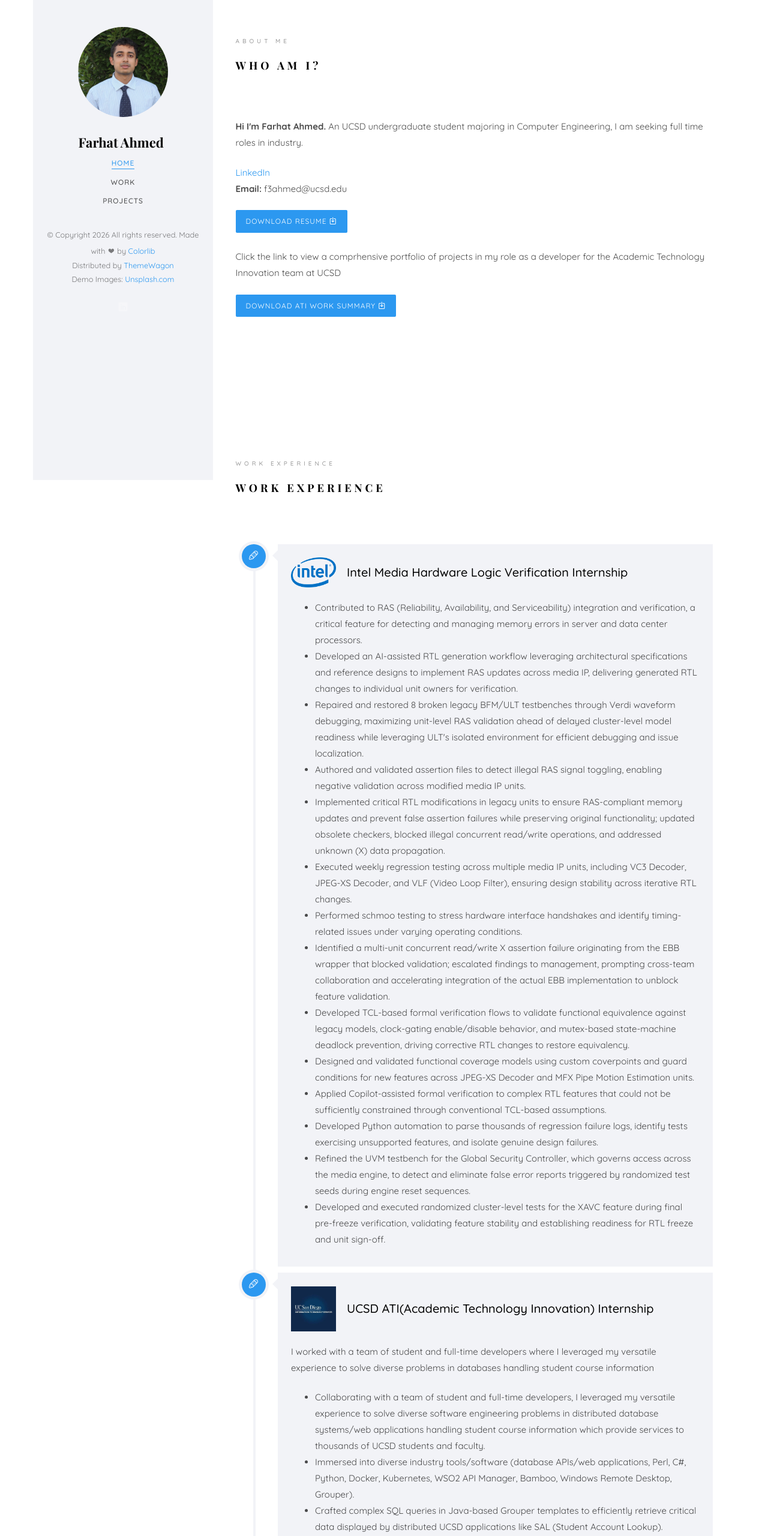
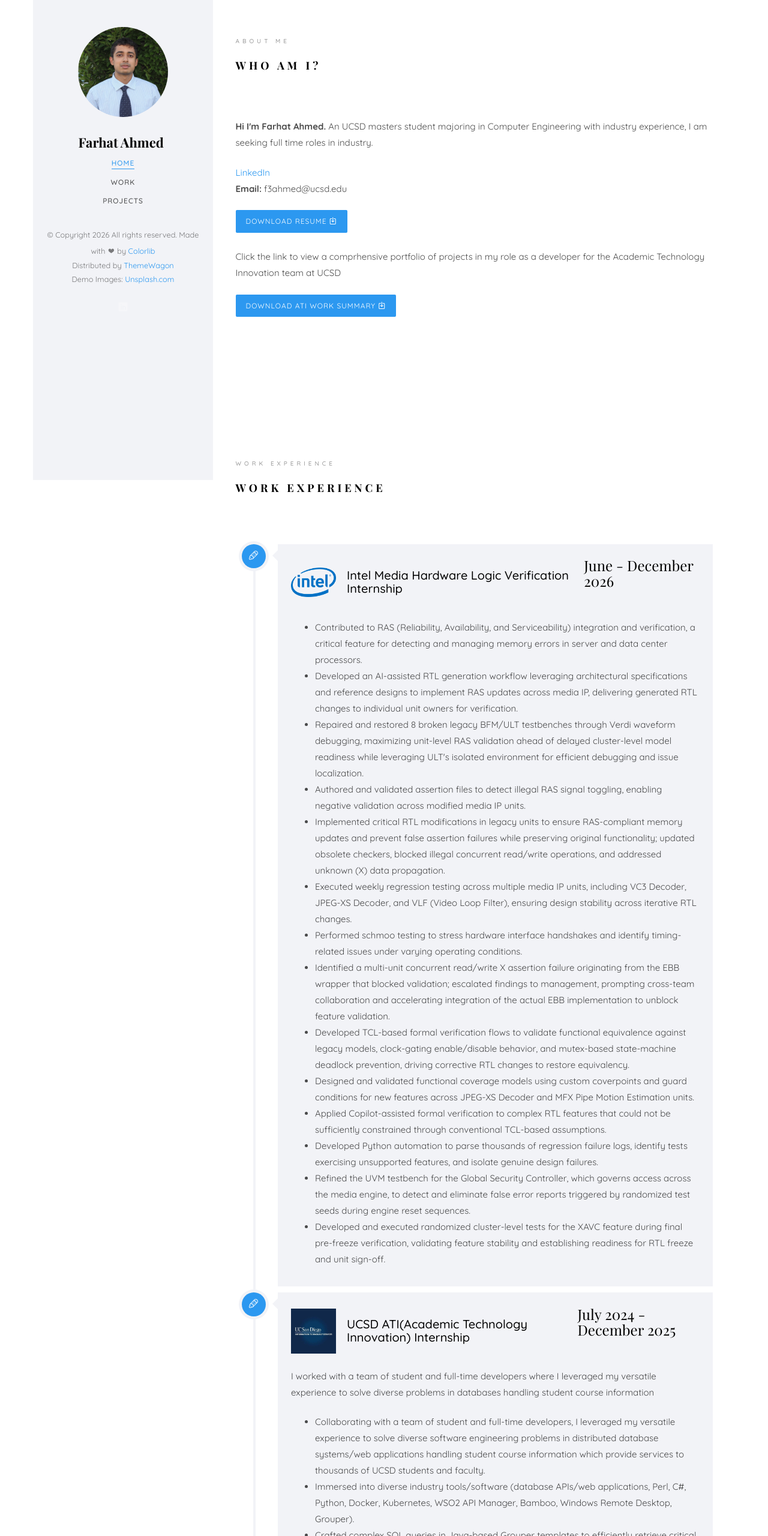
Before and after one commit to ahmedCoder12424/ahmedCoder12424.github.io-, a plain HTML site: page index.html in a window 1280 px wide. Shown: the top 2560 px of the page at 60% size. Drawn offline with nearby package versions, Linux system fonts and the light colour scheme; files whose address does not match are found by name; a web font is replaced by a local one.

Commit message:
Revise personal information and internship timelines
Updated internship dates and academic status in the About Me section.

```diff
--- a/index.html
+++ b/index.html
@@ -94,7 +94,7 @@ Copyright <script>document.write(new Date().getFullYear());</script> All rights
 									<div class="about-desc">
 										<span class="heading-meta">About Me</span>
 										<h2 class="colorlib-heading">Who Am I?</h2>
-										<p><strong>Hi I'm Farhat Ahmed.</strong> An UCSD undergraduate student majoring in Computer Engineering, I am seeking full time roles in industry.</p>
+										<p><strong>Hi I'm Farhat Ahmed.</strong> An UCSD masters student majoring in Computer Engineering with industry experience, I am seeking full time roles in industry.</p>
 										<a href="https://www.linkedin.com/in/farhat-ahmed-33391b25b/">LinkedIn</a>
 										<p><strong>Email:</strong> f3ahmed@ucsd.edu</p>
 										<p><a class="btn btn-primary btn-learn" href="Resume.pdf" download="Resume.pdf">Download Resume <i class="icon-download4"></i></a></p>
@@ -143,7 +143,7 @@ Copyright <script>document.write(new Date().getFullYear());</script> All rights
 										<h2 style="margin: 0;">
 											Intel Media Hardware Logic Verification Internship
 										</h2>
-
+                                        <h3> June - December 2026</h3>
 									</div>
 
 										<ul>
@@ -197,7 +197,7 @@ Copyright <script>document.write(new Date().getFullYear());</script> All rights
 										<h2 style="margin: 0;">
 											 UCSD ATI(Academic Technology Innovation) Internship
 										</h2>
-
+										 <h3> July 2024 - December 2025</h3>
 									</div>
 					                  <p> I worked with a team of student and full-time developers where I leveraged my versatile experience to solve diverse problems in databases handling student course information
 									  </p>
@@ -249,7 +249,7 @@ Copyright <script>document.write(new Date().getFullYear());</script> All rights
 										<h2 style="margin: 0;">
 											Research Assistant at SEE Lab
 										</h2>
-
+										 <h3> July 2025 - July 2026</h3>
 									</div>
 
 								<h3>Hyper-Spec — GPU-Accelerated Incremental Clustering</h3>
@@ -307,7 +307,7 @@ Copyright <script>document.write(new Date().getFullYear());</script> All rights
 										<h2 style="margin: 0;">
 											UCAR/NCAR NETS Network Engineering Internship
 										</h2>
-
+                                        <h3> June 2023 - September 2024</h3>
 									</div>
 					                  <p>At UCAR, I worked in the NETS team with both student interns and full-time network engineers where I showed initiative in developing innovative approaches to solve challenging problems of the expansive UCAR network </p>
 
```
